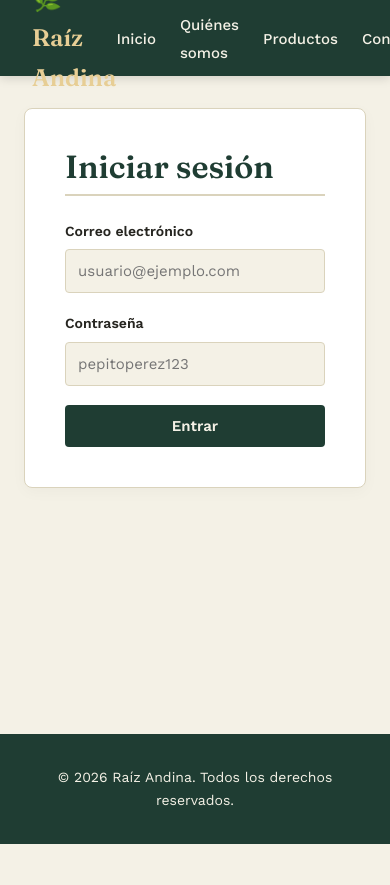
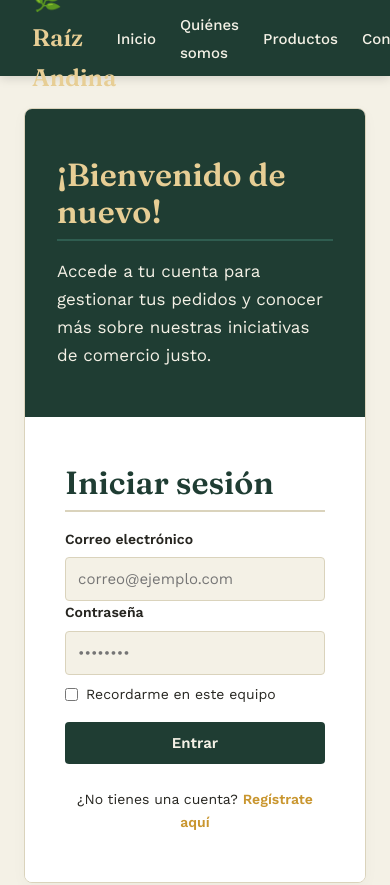
Before and after one commit to zPro24/raiz-andina, a plain HTML site: page frontend/login.html in a window 390 px wide. Shown: the top 885 px of the page. Before the commit the page ends 844 px from the top, so only its background shows below. Drawn offline with nearby package versions, Linux system fonts and the light colour scheme.

Commit message:
Add responsive login layout with sidebar and registration form

```diff
--- a/frontend/css/style.css
+++ b/frontend/css/style.css
@@ -307,3 +307,67 @@ footer {
   border: 1px solid var(--niebla);
   box-shadow: 0 4px 12px rgba(0, 0, 0, 0.08);
 }
+
+/* Layout del Login con Panel Lateral */
+.login-grid {
+  display: grid;
+  grid-template-columns: 1fr 1.2fr;
+  padding: 0 !important;
+  overflow: hidden;
+  border-radius: 8px;
+}
+
+.panel-bienvenida {
+  background-color: var(--verde-andino);
+  color: var(--papel);
+  padding: 3rem 2rem;
+  display: flex;
+  flex-direction: column;
+  justify-content: center;
+}
+
+.panel-bienvenida h2 {
+  color: var(--oro-suave);
+  border-bottom: 2px solid var(--musgo);
+  margin-bottom: 1rem;
+}
+
+.form-acceso {
+  padding: 3rem 2.5rem;
+  background-color: #ffffff;
+}
+
+.form-checkbox {
+  display: flex;
+  align-items: center;
+  gap: 0.5rem;
+  margin: 0.5rem 0 1rem 0;
+  font-size: 14px;
+}
+
+.btn-block {
+  width: 100%;
+}
+
+.login-footer-links {
+  margin-top: 1.5rem;
+  text-align: center;
+  font-size: 14px;
+}
+
+.login-footer-links a {
+  color: var(--oro-cordillera);
+  font-weight: 600;
+  text-decoration: none;
+}
+
+.login-footer-links a:hover {
+  text-decoration: underline;
+}
+
+/* Responsivo para celulares */
+@media (max-width: 768px) {
+  .login-grid {
+    grid-template-columns: 1fr;
+  }
+}
--- a/frontend/login.html
+++ b/frontend/login.html
@@ -21,19 +21,66 @@
   </header>
 
   <main>
-    <section class="container-page">
+    <section class="container-page login-grid">
+      <!-- PANEL LATERAL (Fondo oscuro) -->
+      <div class="panel-bienvenida">
+        <h2 id="panel-titulo">¡Bienvenido de nuevo!</h2>
+        <p id="panel-desc">Accede a tu cuenta para gestionar tus pedidos y conocer más sobre nuestras iniciativas de comercio justo.</p>
+      </div>
+
+      <!-- FORMULARIO DE ACCESO (LOGIN) -->
+      <div class="form-acceso" id="sec-login">
         <h2>Iniciar sesión</h2>
-      <form id="form-login" class="form-container">
+        <form id="form-login">
           <div class="form-group">
             <label for="correo">Correo electrónico</label>
-          <input type="email" id="correo" required placeholder="usuario@ejemplo.com">
+            <input type="email" id="correo" required placeholder="correo@ejemplo.com">
           </div>
+
           <div class="form-group">
             <label for="password">Contraseña</label>
-          <input type="password" id="password" required placeholder="pepitoperez123">
+            <input type="password" id="password" required placeholder="••••••••">
           </div>
-        <button type="submit" class="btn-primary">Entrar</button>
+
+          <div class="form-checkbox">
+            <input type="checkbox" id="recordarme">
+            <label for="recordarme">Recordarme en este equipo</label>
+          </div>
+
+          <button type="submit" class="btn-primary btn-block">Entrar</button>
+
+          <div class="login-footer-links">
+            <p>¿No tienes una cuenta? <a href="#" id="link-ir-registro">Regístrate aquí</a></p>
+          </div>
         </form>
+      </div>
+
+      <!-- FORMULARIO DE REGISTRO (OCULTO POR DEFECTO) -->
+      <div class="form-acceso" id="sec-registro" style="display: none;">
+        <h2>Crear una cuenta</h2>
+        <form id="form-register">
+          <div class="form-group">
+            <label for="reg-nombre">Nombre completo</label>
+            <input type="text" id="reg-nombre" required placeholder="Tu nombre">
+          </div>
+
+          <div class="form-group">
+            <label for="reg-correo">Correo electrónico</label>
+            <input type="email" id="reg-correo" required placeholder="correo@ejemplo.com">
+          </div>
+
+          <div class="form-group">
+            <label for="reg-password">Contraseña</label>
+            <input type="password" id="reg-password" required placeholder="••••••••">
+          </div>
+
+          <button type="submit" class="btn-primary btn-block">Registrarse</button>
+
+          <div class="login-footer-links">
+            <p>¿Ya tienes una cuenta? <a href="#" id="link-ir-login">Inicia sesión aquí</a></p>
+          </div>
+        </form>
+      </div>
     </section>
   </main>
 
```
Lines whose indentation alone changed are shown as unchanged.
